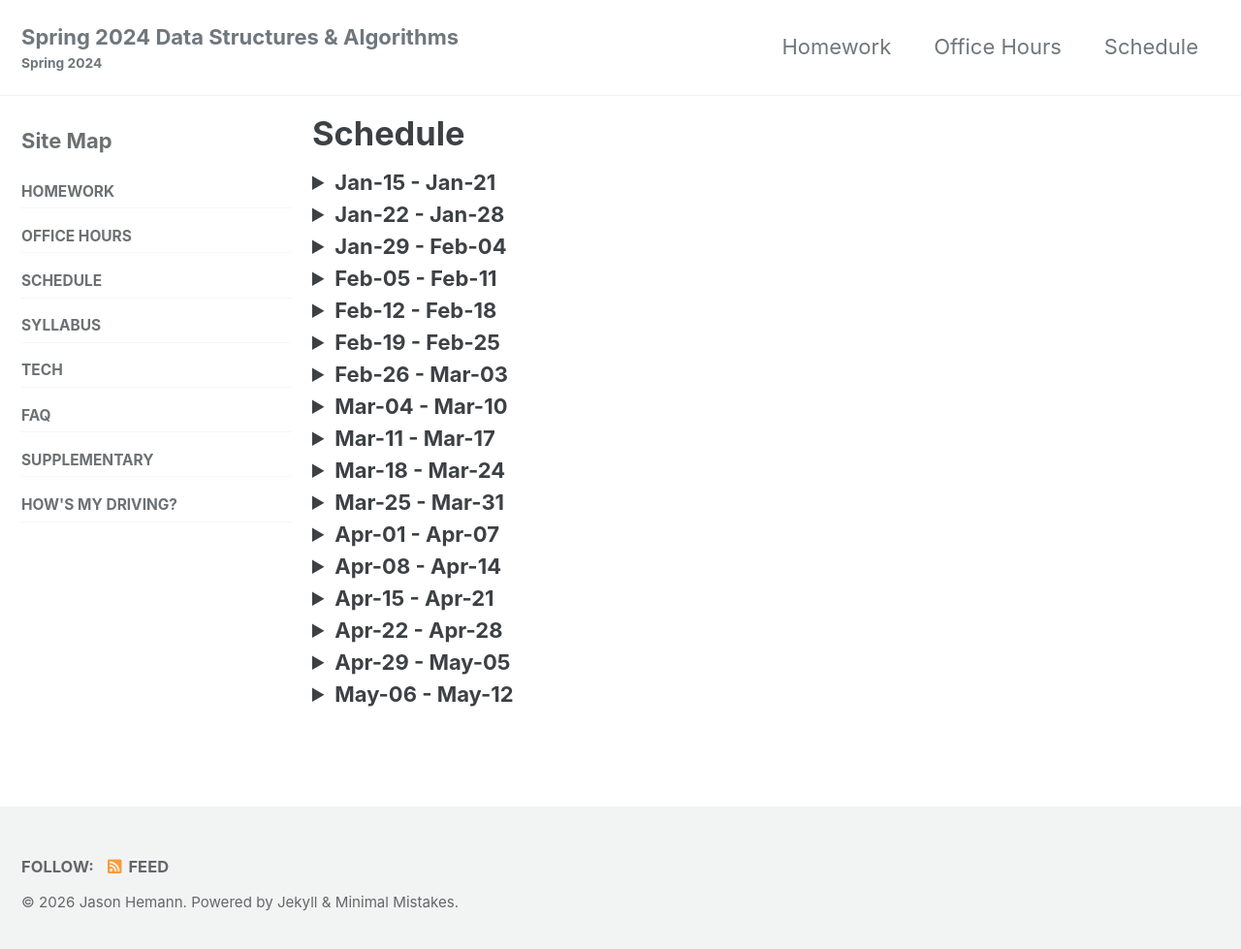
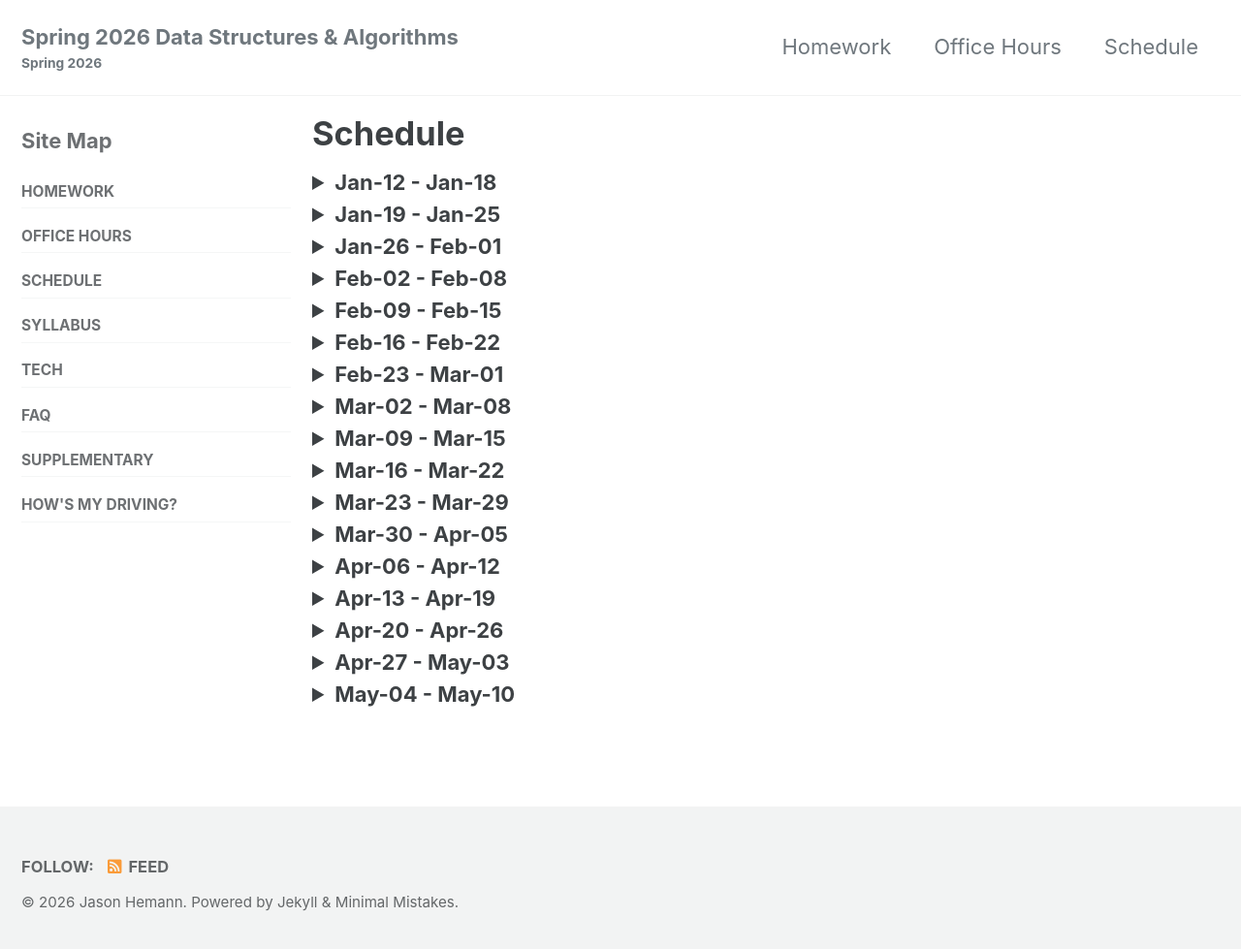
Before and after one commit to jasonhemann/24SP-CS2126, a Jekyll site: the page built from schedule.md, in a window 1280 px wide and 987 px high. Shown: the top 979 px of the window at 97% size. Built offline with Jekyll 4.4.1, drawn with Linux system fonts in a browser that asks for light colours; cached includes are drawn as plain includes.

Commit message:
Becoming the 2026 data structures course

```diff
--- a/_config.yml
+++ b/_config.yml
@@ -18,17 +18,17 @@ minimal_mistakes_skin    : "default" # "air", "aqua", "contrast", "dark", "dirt"
 locale                   : "en-US"
 title                    : "CS2126"
 title_separator          : "-"
-subtitle                 : "Spring 2024"
+subtitle                 : "Spring 2026"
 name                     : "Jason Hemann"
 description              : # "CS 2126"
 github                   : [metadata]
 url                      : "http://jasonhemann.github.io"
-baseurl                  : "/24SP-CS2126"
+baseurl                  : "/26SP-CS2126"
 sourceurl                : "http://github.com/jasonhemann"
-repository               : "/24SP-CS2126"
+repository               : "/26SP-CS2126"
 teaser                   : "/assets/images/500x300.png"
 logo                     : "" # "/assets/images/88x88.png"
-masthead_title           : "Spring 2024 Data Structures & Algorithms"
+masthead_title           : "Spring 2026 Data Structures & Algorithms"
 # breadcrumbs            : false # true, false (default)
 words_per_minute         : 200
 comments:
--- a/_data/schedule.yml
+++ b/_data/schedule.yml
@@ -1,6 +1,6 @@
 first_week_of_year_offset: 1 # Year starts on a Monday
-semester_start: "2024-01-15T00:00:00-04:00" # Date of Sunday before start of semester
-semester_start_week: 4 # https://www.epochconverter.com/weeks/202X
+semester_start: "2026-01-11T00:00:00-05:00" # Date of Sunday before start of semester, America:New York
+semester_start_week: 3 # https://www.epochconverter.com/weeks/202X
 dst_start_week: 10 # "2024-03-10T02:00:00-05:00"
 dst_end_week: 44 # "2024-11-05T02:00:00-04:00"
 weeks:
```
